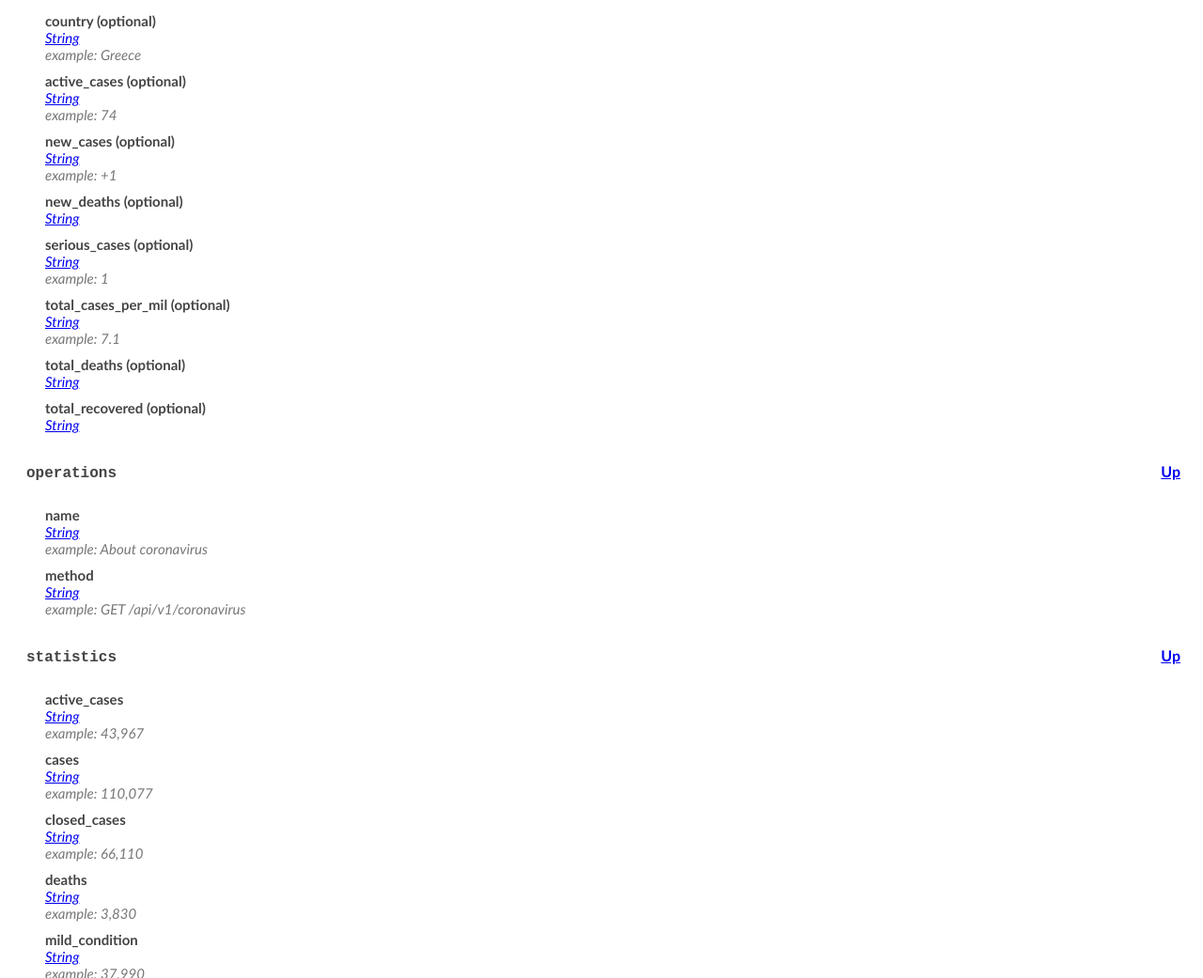
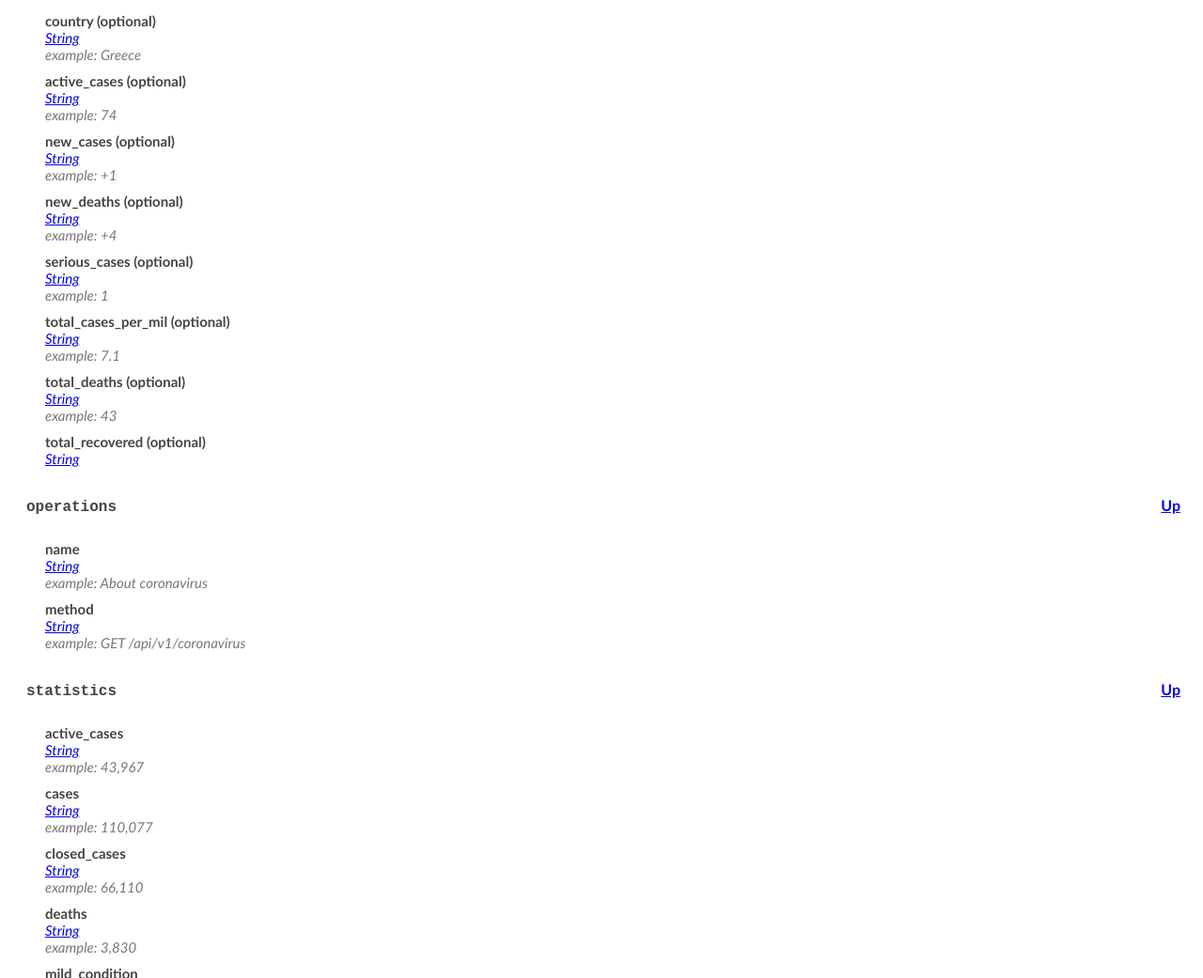
Before and after one commit to CheatModeON/coron-api, a plain HTML site: page templates/index.html in a window 1280 px wide. Shown: the part 3337-4378 px from the top of the page at 94% size. Drawn offline with Linux system fonts and the light colour scheme.

Commit message:
Update index.html

```diff
--- a/templates/index.html
+++ b/templates/index.html
@@ -427,11 +427,13 @@
 <div class="param">new_cases (optional)</div><div class="param-desc"><span class="param-type"><a href="#string">String</a></span>  </div>
           <div class="param-desc"><span class="param-type">example: +1</span></div>
 <div class="param">new_deaths (optional)</div><div class="param-desc"><span class="param-type"><a href="#string">String</a></span>  </div>
+          <div class="param-desc"><span class="param-type">example: +4</span></div>
 <div class="param">serious_cases (optional)</div><div class="param-desc"><span class="param-type"><a href="#string">String</a></span>  </div>
           <div class="param-desc"><span class="param-type">example: 1</span></div>
 <div class="param">total_cases_per_mil (optional)</div><div class="param-desc"><span class="param-type"><a href="#string">String</a></span>  </div>
           <div class="param-desc"><span class="param-type">example: 7.1</span></div>
 <div class="param">total_deaths (optional)</div><div class="param-desc"><span class="param-type"><a href="#string">String</a></span>  </div>
+          <div class="param-desc"><span class="param-type">example: 43</span></div>
 <div class="param">total_recovered (optional)</div><div class="param-desc"><span class="param-type"><a href="#string">String</a></span>  </div>
     </div>  <!-- field-items -->
   </div>
```
